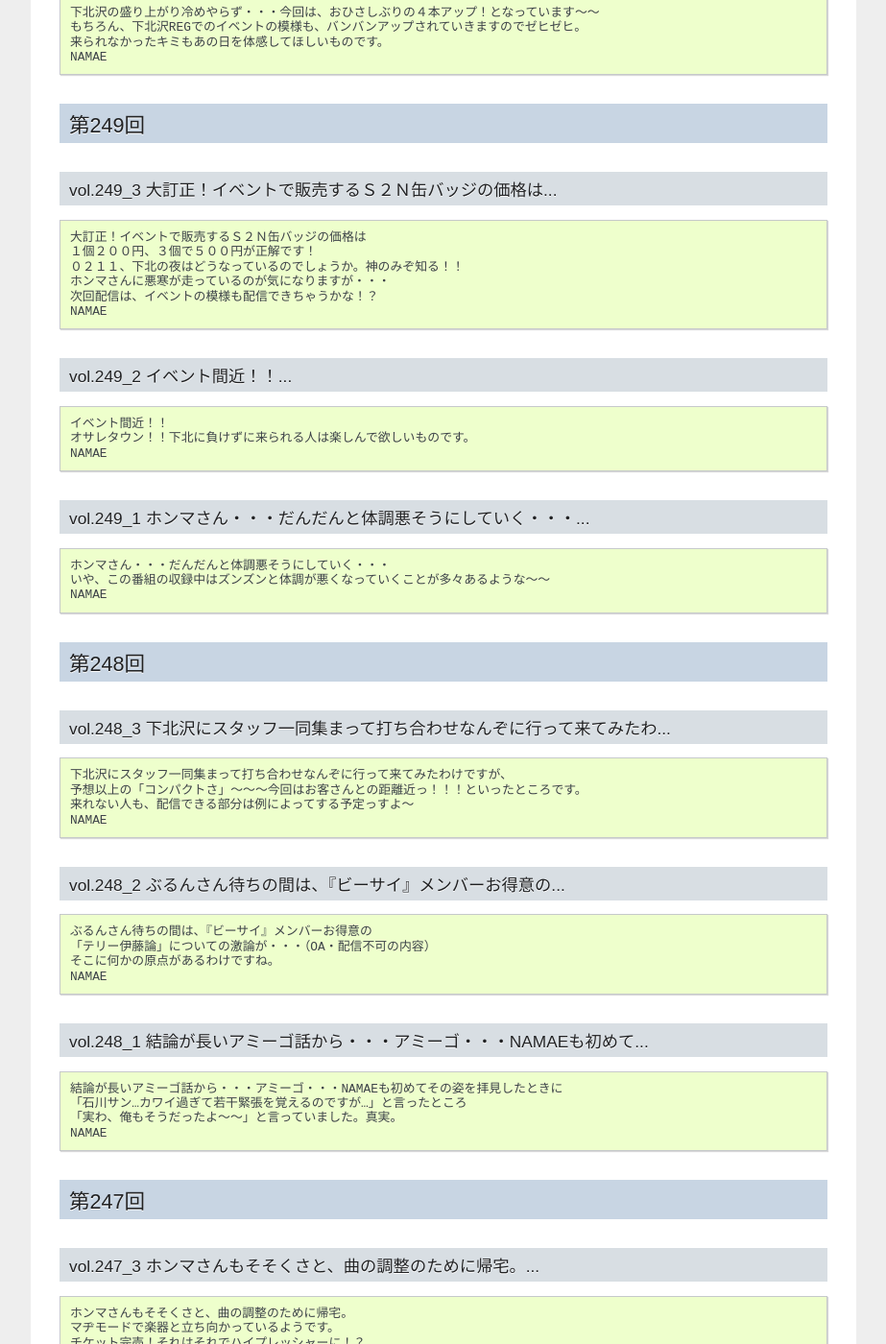
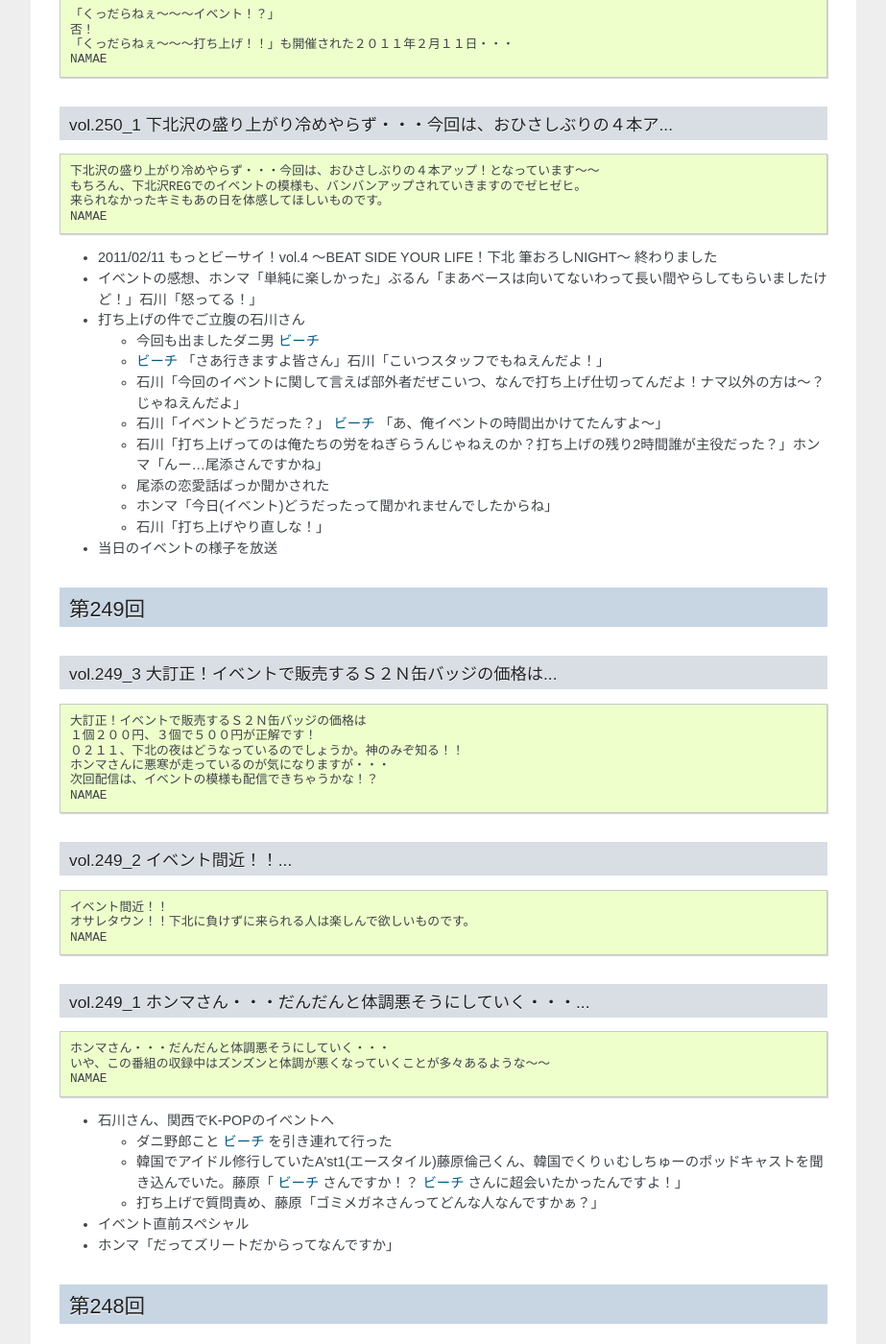
Before and after one commit to gosyujin/be-side, a Sphinx documentation site: the page built from source/2011.rst, in a window 1280 px wide and 1400 px high, scrolled down 25504 px. Shown: the whole window at 96% size, without its empty margins (198-1121 px from the left). Built offline with Sphinx 7.4.7, drawn with Linux system fonts in a browser that asks for light colours; some of the changed text lies outside the part shown.

Commit message:
Update source

```diff
--- a/source/2011.rst
+++ b/source/2011.rst
@@ -1457,6 +1457,14 @@ vol.251_1 石川サンも実はこんなお仕事していた話からスター
    「構想だけはある。」と自信を見せていました。
    NAMAE
 
+* この1月から大竹しのぶさんの番組を担当している石川さん
+* IMALUちゃんの番組も担当した
+* 石川「ラジオ母娘どんぶりですよ」ホンマ「そういう言い方しないですけどね」
+* 久々にAikoのオールナイトニッポンがあり、参加してきたぶるんさん、 ぶるん「まあぬるかったっすねー」
+* RN権藤、権藤、雨、権藤の響きにドハマリしていたAikoさん
+* 石川「権藤寄りの番組だったってことでいいですか」
+* 石川「これはサイケ感覚ですか？ってコーナー作りてーな」
+
 第250回
 ========
 
@@ -1499,6 +1507,21 @@ vol.250_1 下北沢の盛り上がり冷めやらず・・・今回は、おひ
    もちろん、下北沢REGでのイベントの模様も、バンバンアップされていきますのでゼヒゼヒ。
    来られなかったキミもあの日を体感してほしいものです。
    NAMAE
+
+* 2011/02/11 もっとビーサイ！vol.4 ～BEAT SIDE YOUR LIFE！下北 筆おろしNIGHT～ 終わりました
+* イベントの感想、ホンマ「単純に楽しかった」ぶるん「まあベースは向いてないわって長い間やらしてもらいましたけど！」石川「怒ってる！」
+* 打ち上げの件でご立腹の石川さん
+
+  * 今回も出ましたダニ男 :term:`ビーチ`
+  * :term:`ビーチ` 「さあ行きますよ皆さん」石川「こいつスタッフでもねえんだよ！」
+  * 石川「今回のイベントに関して言えば部外者だぜこいつ、なんで打ち上げ仕切ってんだよ！ナマ以外の方は〜？じゃねえんだよ」
+  * 石川「イベントどうだった？」 :term:`ビーチ` 「あ、俺イベントの時間出かけてたんすよ〜」
+  * 石川「打ち上げってのは俺たちの労をねぎらうんじゃねえのか？打ち上げの残り2時間誰が主役だった？」ホンマ「んー…尾添さんですかね」
+  * 尾添の恋愛話ばっか聞かされた
+  * ホンマ「今日(イベント)どうだったって聞かれませんでしたからね」
+  * 石川「打ち上げやり直しな！」
+
+* 当日のイベントの様子を放送
 
 第249回
 ========
@@ -1533,6 +1556,15 @@ vol.249_1 ホンマさん・・・だんだんと体調悪そうにしていく
    いや、この番組の収録中はズンズンと体調が悪くなっていくことが多々あるような～～
    NAMAE
 
+* 石川さん、関西でK-POPのイベントへ
+
+  * ダニ野郎こと :term:`ビーチ` を引き連れて行った
+  * 韓国でアイドル修行していたA'st1(エースタイル)藤原倫己くん、韓国でくりぃむしちゅーのポッドキャストを聞き込んでいた。藤原「 :term:`ビーチ` さんですか！？ :term:`ビーチ` さんに超会いたかったんですよ！」
+  * 打ち上げで質問責め、藤原「ゴミメガネさんってどんな人なんですかぁ？」
+
+* イベント直前スペシャル
+* ホンマ「だってズリートだからってなんですか」
+
 第248回
 ========
 
```
Also changed, not shown: source/glossary.rst (+7 -0 lines).
